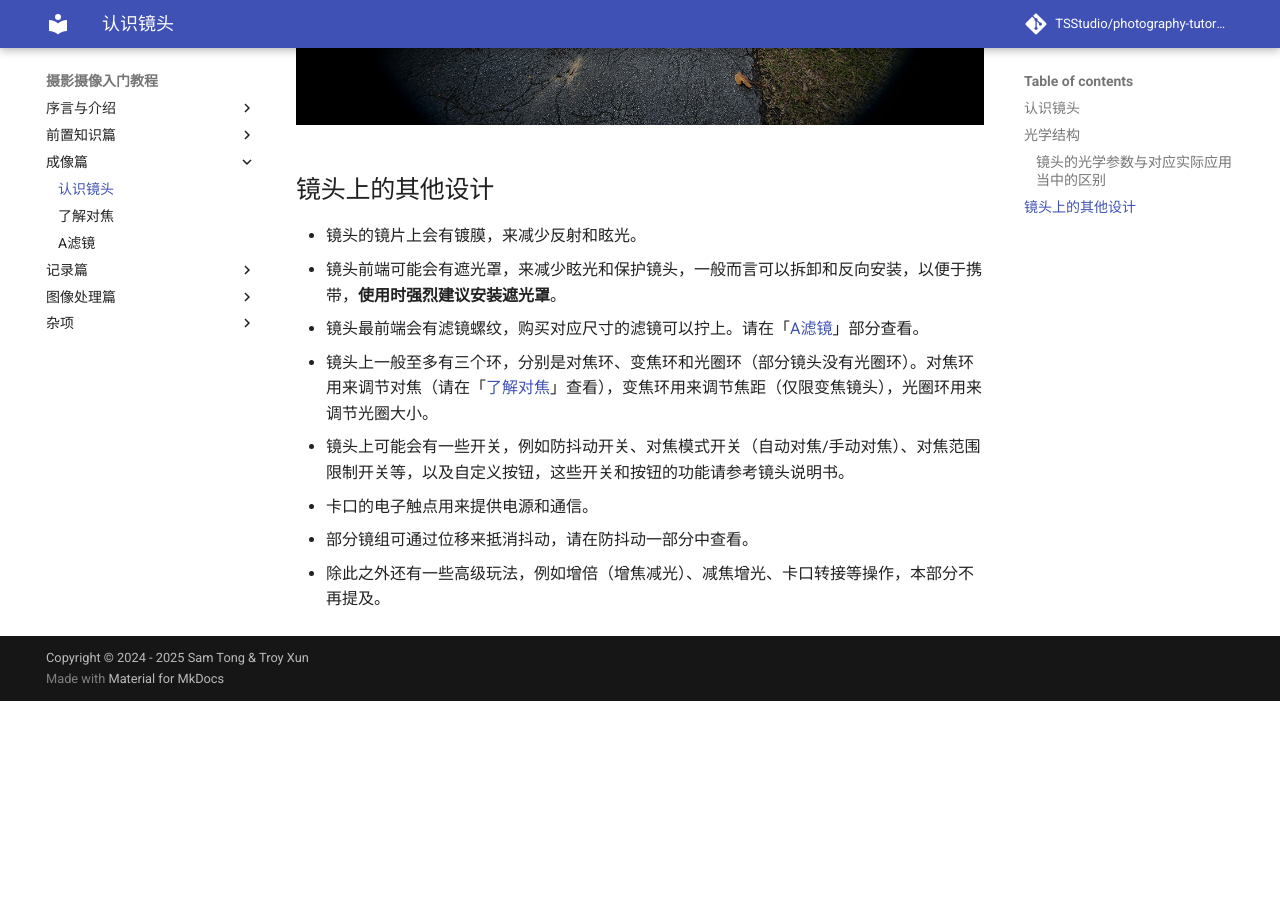
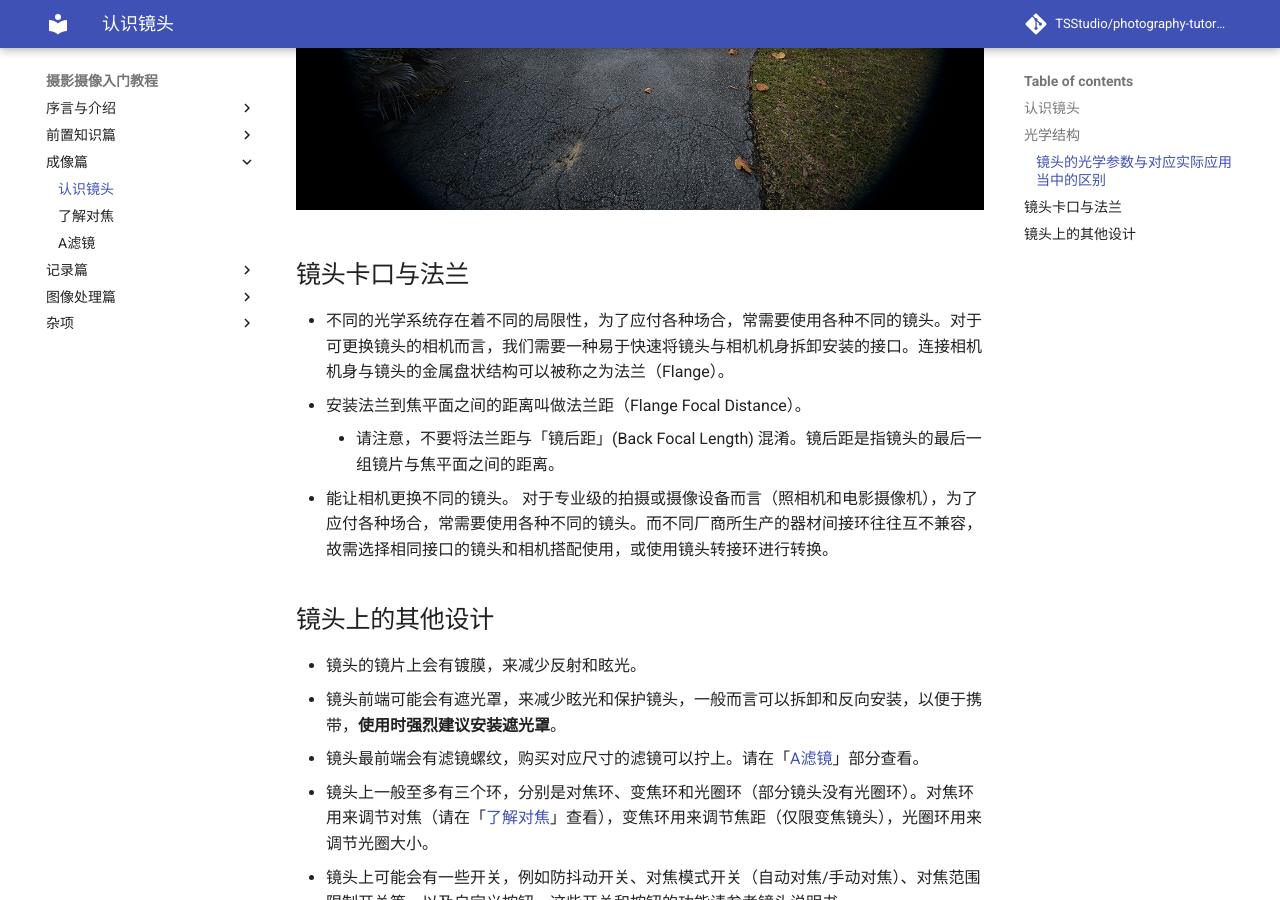
Before and after one commit to troyxun/photography-tutorial, an MkDocs documentation site: the page built from docs/lens.md, in a window 1280 px wide and 900 px high, scrolled down 4572 px. Built offline with MkDocs 1.6.1 and Material for MkDocs 9.7.7, drawn with Linux system fonts in a browser that asks for light colours; comment, search, counter and statistics services are not loaded; before the commit the page ends 5273 px from its top, so only the background shows below that; some of the changed text lies outside the part shown.

Commit message:
Update lens.md

```diff
--- a/docs/lens.md
+++ b/docs/lens.md
@@ -7,7 +7,9 @@
 -   镜头可以等效为一块 [凸透镜](https://www.kepuchina.cn/article/articleinfo?business_type=100&ar_id=246164)。
 -   为什么往往不使用一块凸透镜来作为镜头，而是使用大大小小的多块镜片组合成镜头呢？
     -   由于不同颜色（波长）的光在同一介质的折射率不同、对曝光的控制需要、对影像“放大”“缩小”、对防抖的需求等，我们使用镜片的组合来达到理想的成像效果。
--   镜头的工作就是将物体发出的光线经过折射，汇聚到传感器/胶片上形成清晰的影像。
+-   平行光线经过凸透镜会汇聚到一个点，这个点就是焦点。不同方向的平行光汇聚的点组成的平面就叫焦平面。
+-   镜头的工作就是将物体发出的光线经过折射，汇聚到传感器 / 胶片上形成清晰的影像。感光元件所处的位置即为为焦平面，在机身上通常用 Φ 符号表示。
+
 
 ## 光学结构
 
@@ -86,6 +88,13 @@ $$
 
 ![不同像场的镜头](images/lens_crop.jpg)
 
+## 镜头卡口与法兰
+
+-   不同的光学系统存在着不同的局限性，为了应付各种场合，常需要使用各种不同的镜头。对于可更换镜头的相机而言，我们需要一种易于快速将镜头与相机机身拆卸安装的接口。连接相机机身与镜头的金属盘状结构可以被称之为法兰（Flange）。
+-   安装法兰到焦平面之间的距离叫做法兰距（Flange Focal Distance）。
+    -   请注意，不要将法兰距与「镜后距」(Back Focal Length) 混淆。镜后距是指镜头的最后一组镜片与焦平面之间的距离。
+-   能让相机更换不同的镜头。 对于专业级的拍摄或摄像设备而言（照相机和电影摄像机），为了应付各种场合，常需要使用各种不同的镜头。而不同厂商所生产的器材间接环往往互不兼容，故需选择相同接口的镜头和相机搭配使用，或使用镜头转接环进行转换。
+
 ## 镜头上的其他设计
 
 -   镜头的镜片上会有镀膜，来减少反射和眩光。
```
